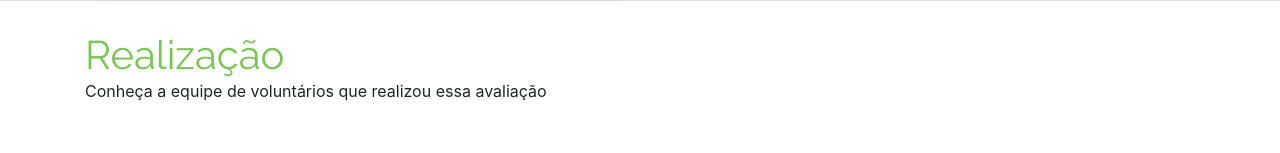
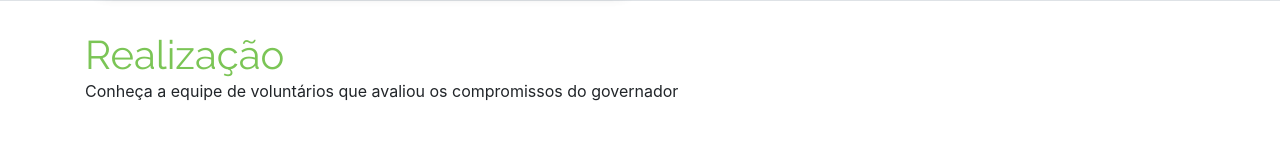
Before and after one commit to veniversun/Compromissos-GDF, a plain HTML site: page index.html in a window 1280 px wide. Shown: the part 1927-2080 px from the top of the page. Drawn offline with nearby package versions, Linux system fonts and the light colour scheme; a web font is replaced by a local one.

Commit message:
alteração de texto

```diff
--- a/index.html
+++ b/index.html
@@ -610,7 +610,7 @@
     <div class="mb-5 container" >
 
       <h1 class="display-5 titulo" id="realizacao">  Realização </h1>
-      <p class="tmont mb-5"> Conheça a equipe de voluntários que realizou essa avaliação</p>
+      <p class="tmont mb-5"> Conheça a equipe de voluntários que avaliou os compromissos do governador</p>
 
 
         <div class="text-center">
```
